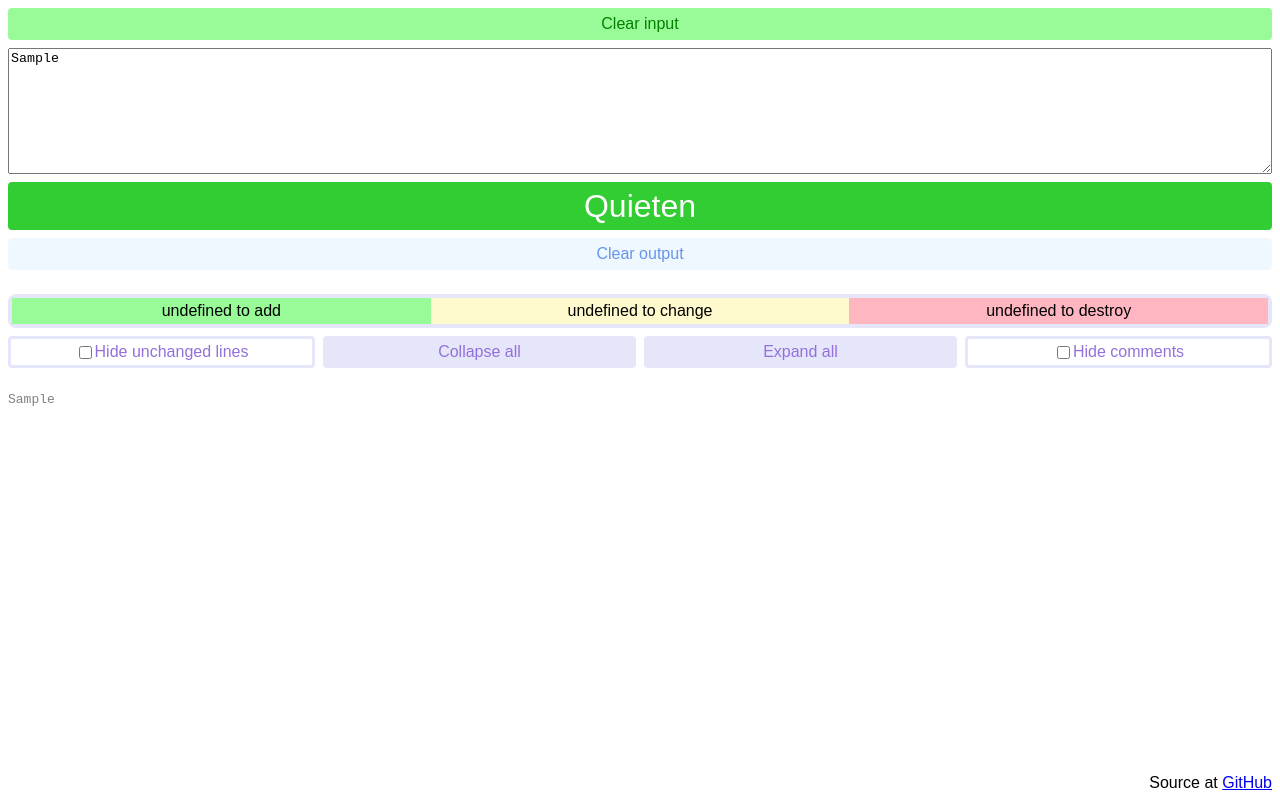
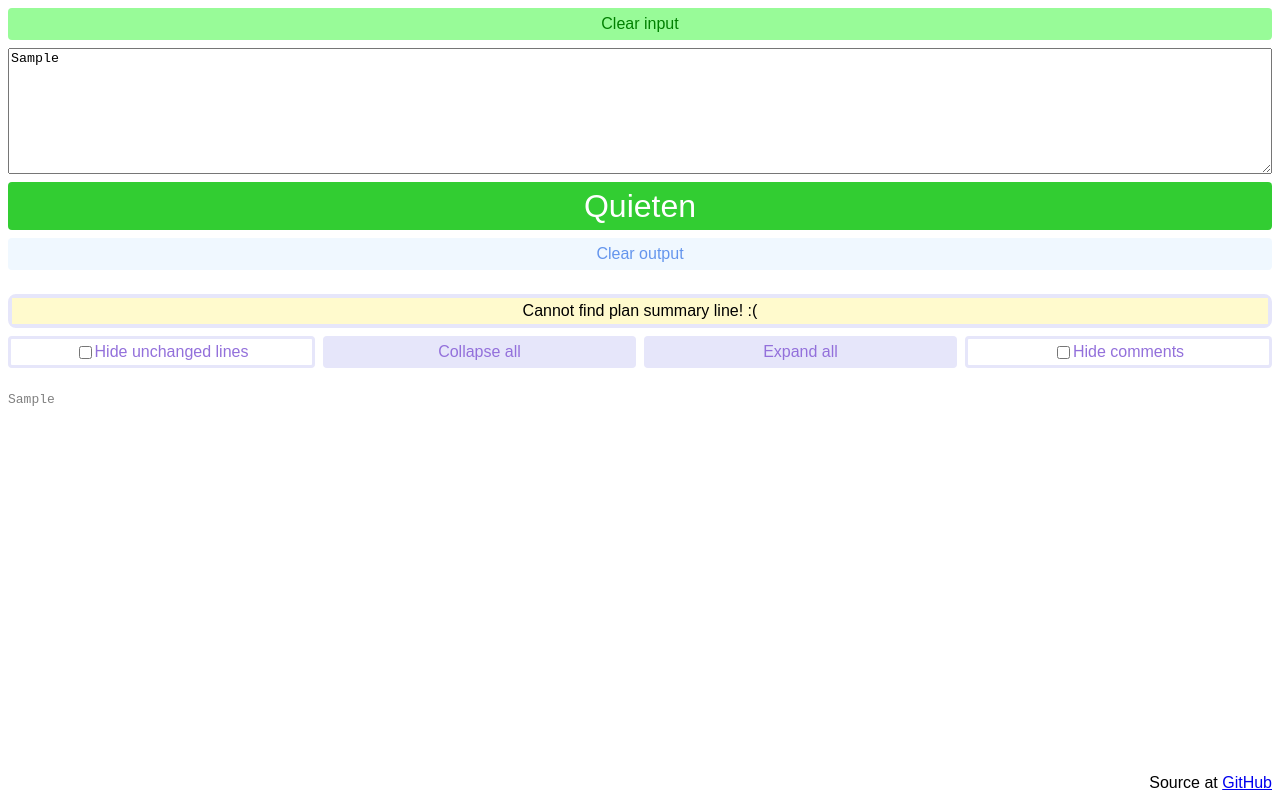
Before and after one commit to orochi-kazu/tf-quiet, a website: page src/index.html in a window 1280 px wide. Both pictures are taken after typing "Sample" into the empty fields and a click on the button "Quieten". Drawn offline with Linux system fonts and the light colour scheme.

Commit message:
Add support for no-change and unknown statuses

```diff
--- a/src/style.css
+++ b/src/style.css
@@ -95,10 +95,14 @@ button.tertiary {
   text-align: center;
   padding: 0.25rem;
 }
+.summary.no-change {
+  background-color: lavender;
+  color: blueviolet;
+}
 .summary.add, .tf-line.add {
   background-color: palegreen;
 }
-.summary.change, .tf-line.change {
+.summary.unknown, .summary.change, .tf-line.change {
   background-color: lemonchiffon;
 }
 .summary.destroy, .tf-line.destroy {
--- a/src/tf-quiet.js
+++ b/src/tf-quiet.js
@@ -15,7 +15,6 @@ const clearOutput = e => noDefault(e, () => {
 })
 const quieten = e => noDefault(e, () => {
   clearOutput()
-  setHidden(false, '#controls,#summary')
 
   const planEl = find('#tf-plan')
   const lines = trimEnds(planEl.value.split('\n'))
@@ -23,9 +22,15 @@ const quieten = e => noDefault(e, () => {
   const summary = summaryFromLines(lines)
   setSummary(summary)
 
-  const tree = tfPlanLinesToTree(lines)
-  const res = resourcesFromTree(tree.children)
-  res.forEach(el => add('#quiet', el))
+  if (summary.noChange) {
+    setHidden(false, '#summary')
+  } else {
+    setHidden(false, '#controls,#summary')
+
+    const tree = tfPlanLinesToTree(lines)
+    const res = resourcesFromTree(tree.children)
+    res.forEach(el => add('#quiet', el))
+  }
 })
 const collapseAll = e => noDefault(e, () => {
   findAll('collapsible-block').forEach(it => { it.collapse() })
@@ -67,11 +72,15 @@ const noDefault = (e, f) => {
 }
 
 const setSummary = summary => {
-  clearContents('#summary');
-  ['add', 'change', 'destroy'].forEach(op => {
-    const el = create('span', `summary ${op}`, `${summary[op]} to ${op}`)
-    add('#summary', el)
-  })
+  clearContents('#summary')
+  const cells = summary.noChange
+    ? [create('span', 'summary no-change', summary.noChange)]
+    : summary.unknown
+      ? [create('span', 'summary unknown', summary.unknown)]
+      : ['add', 'change', 'destroy'].map(op =>
+        create('span', `summary ${op}`, `${summary[op]} to ${op}`)
+      )
+  cells.forEach(it => { add('#summary', it) })
 }
 
 const classForLine = line => ({
@@ -86,8 +95,9 @@ const classForLine = line => ({
 )
 
 const trimEnds = lines => {
-  const start = indexOfFirstLine(lines)
-  const end = indexOfLastLine(lines)
+  const start = Math.max(0, indexOfFirstLine(lines))
+  const lastLine = indexOfLastLine(lines)
+  const end = (lastLine > 0) ? lines.length : lastLine
   return [...lines].slice(start, end)
 }
 
@@ -95,10 +105,17 @@ const indexOfFirstLine = lines =>
   lines.findIndex(line => line.startsWith('Terraform will perform the following actions:'))
 
 const indexOfLastLine = lines =>
-  -[...lines].reverse().findIndex(line => line.startsWith('Plan:'))
+  -[...lines].reverse().findIndex(line => line.startsWith('Plan:') || line.startsWith('No changes.'))
 
 const summaryFromLines = lines => {
-  const parts = lines[lines.length - 1].slice('Plan: '.length, -1).split(', ')
+  const summaryLine = lines[lines.length - 1]
+  if (summaryLine.startsWith('No changes.')) {
+    return { noChange: summaryLine }
+  }
+  const parts = summaryLine.slice('Plan: '.length, -1).split(', ')
+  if (!parts || parts.length <= 1) {
+    return { unknown: 'Cannot find plan summary line! :(' }
+  }
   return parts.reduce((acc, curr) => {
     const [num, op] = curr.split(' to ')
     acc[op] = parseInt(num)
```
